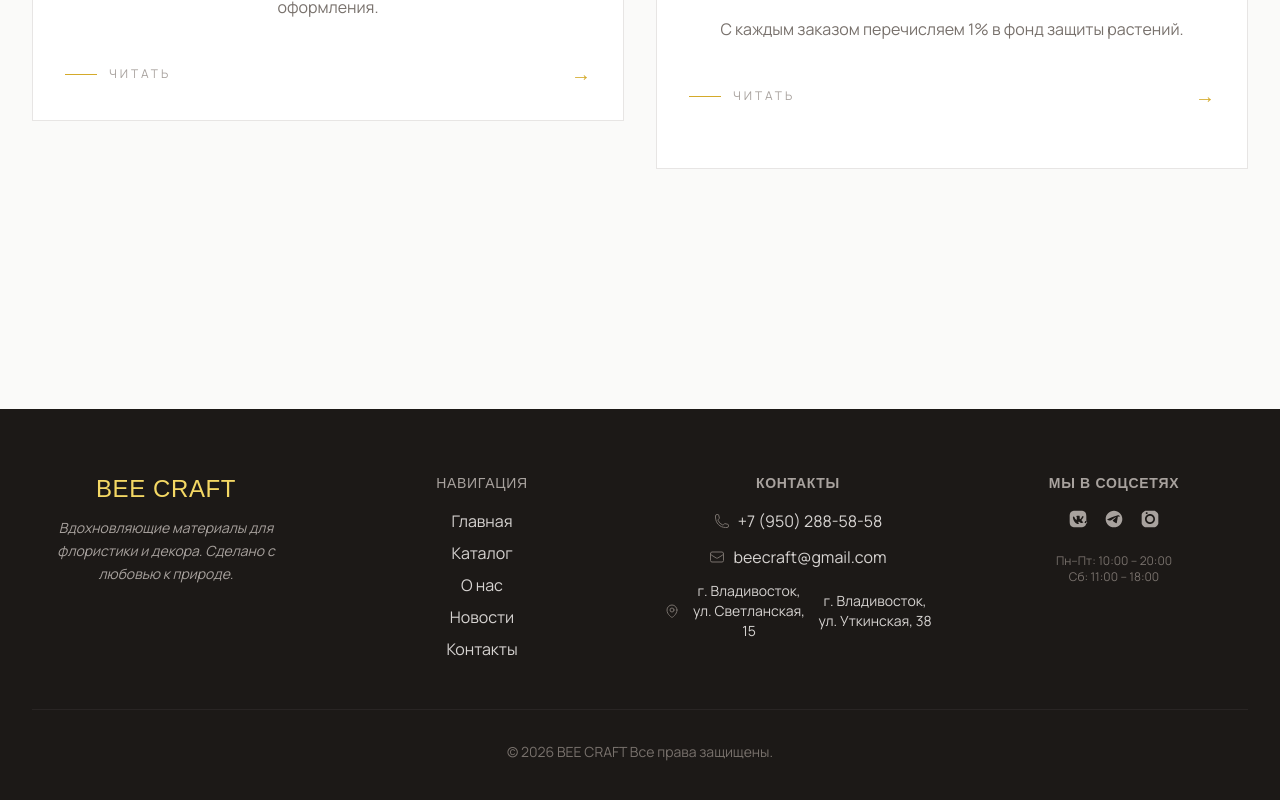
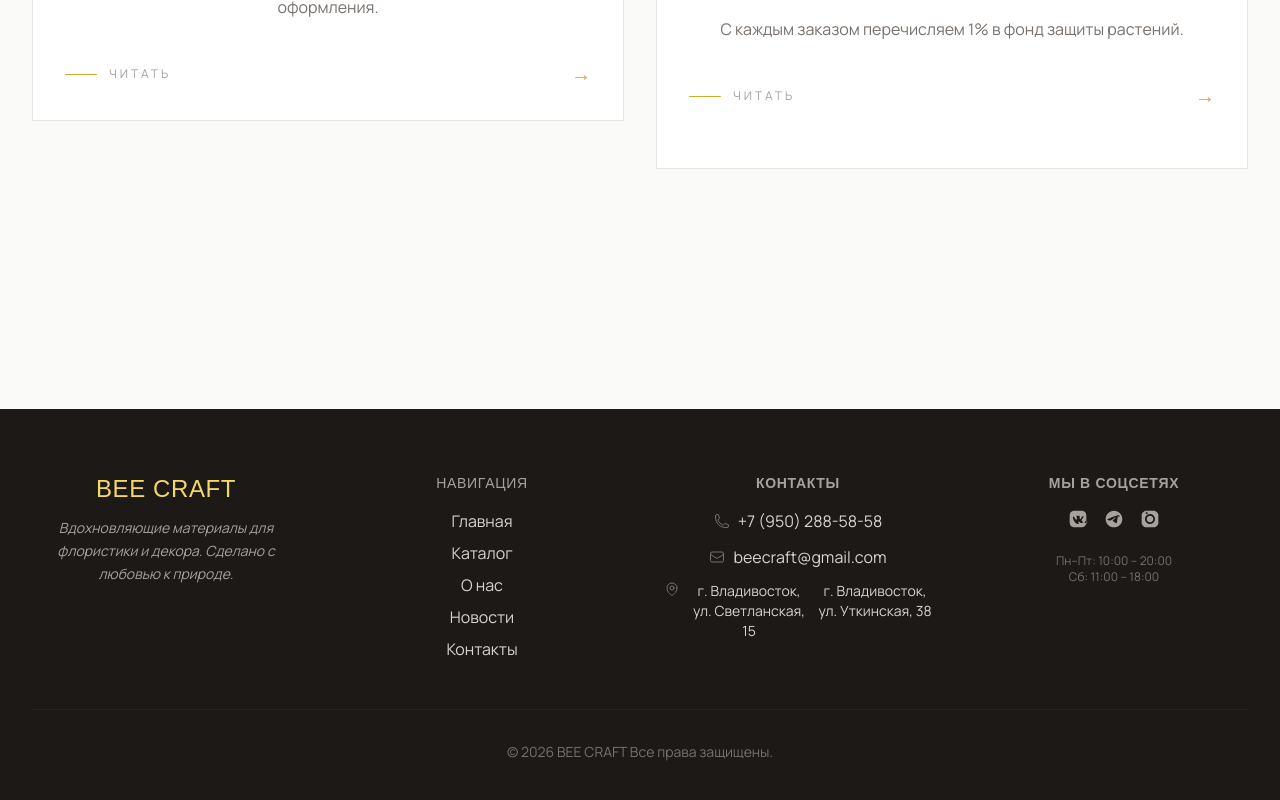
Before and after one commit to Katynl/BeeCraft, a React (Create React App) app: page /news in a window 1280 px wide. Shown: the part 2311-3111 px from the top of the page. Built offline with nearby package versions, Linux system fonts and the light colour scheme; no server answers; a web font is replaced by a local one.

Commit message:
убрала в импортах картинки

```diff
--- a/src/components/Footer.jsx
+++ b/src/components/Footer.jsx
@@ -112,7 +112,7 @@
                   beecraft@gmail.com
                 </a>
               </div>
-              <div className="flex items-center justify-end gap-2">
+              <div className="flex items-start gap-2">
                 <MapPinIcon className="h-4 w-4 text-stone-500 flex-shrink-0" />
                 <span className="text-sm">г. Владивосток, ул. Cветланская, 15</span>
                 <span className="text-sm">г. Владивосток, ул. Уткинская, 38</span>
```
